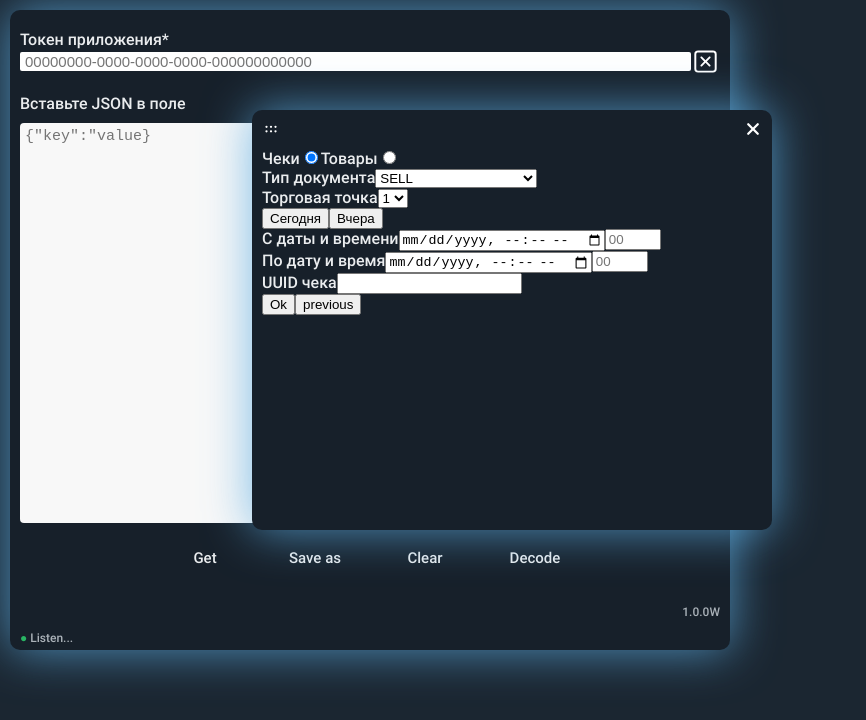
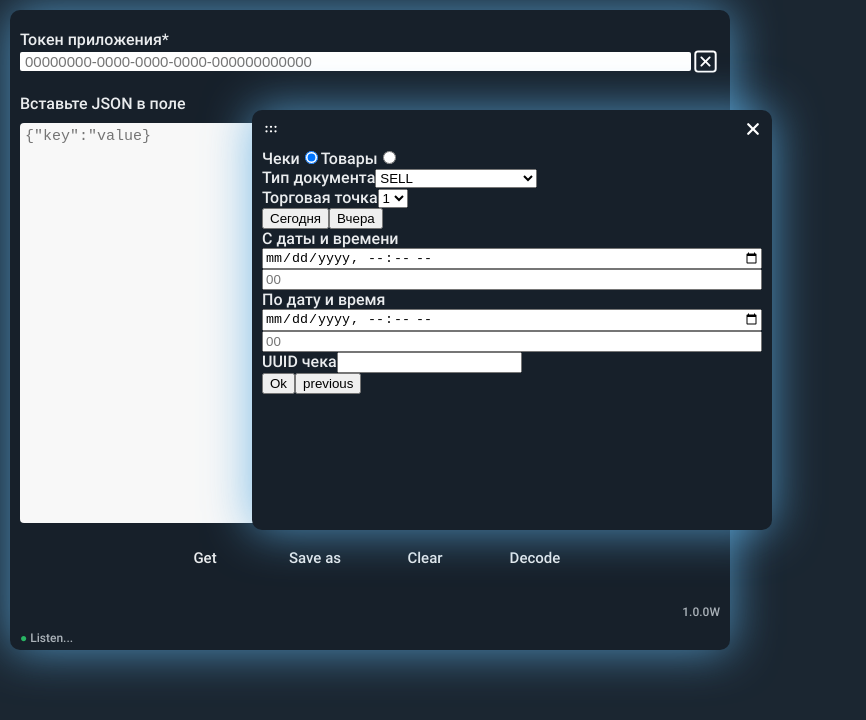
Before and after one commit to FirstEncounter3/GR3, a React app: page / in a window 1280 px wide. Both pictures are taken after a click on the button "Get". Shown: the top 720 px of the page, without its empty margins (0-866 px from the left). Built offline with nearby package versions, Linux system fonts and the light colour scheme.

Commit message:
add some styles for datetime component

```diff
--- a/src/components/ModalDateTimeComponent/ModalDateTimeComponent.css
+++ b/src/components/ModalDateTimeComponent/ModalDateTimeComponent.css
@@ -0,0 +1,18 @@
+.label-and-calendar-wrapper {
+    display: flex;
+    flex-direction: column;
+}
+
+.date-and-time {
+    display: flex;
+    flex-direction: column;
+}
+
+.select-input-date {
+    margin: 5px 0 5px 0;
+    width: 90%;
+}
+
+.select-input-seconds {
+    width: 8%;
+}
```
